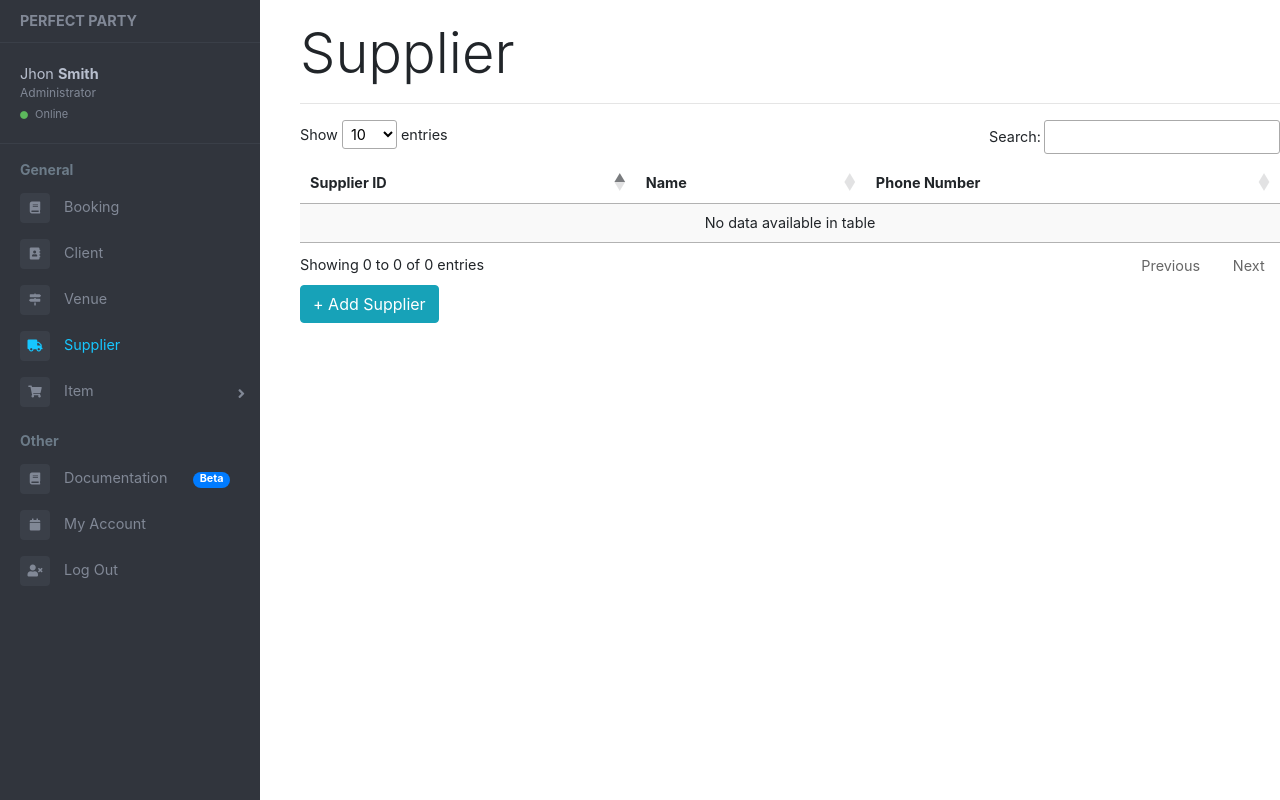
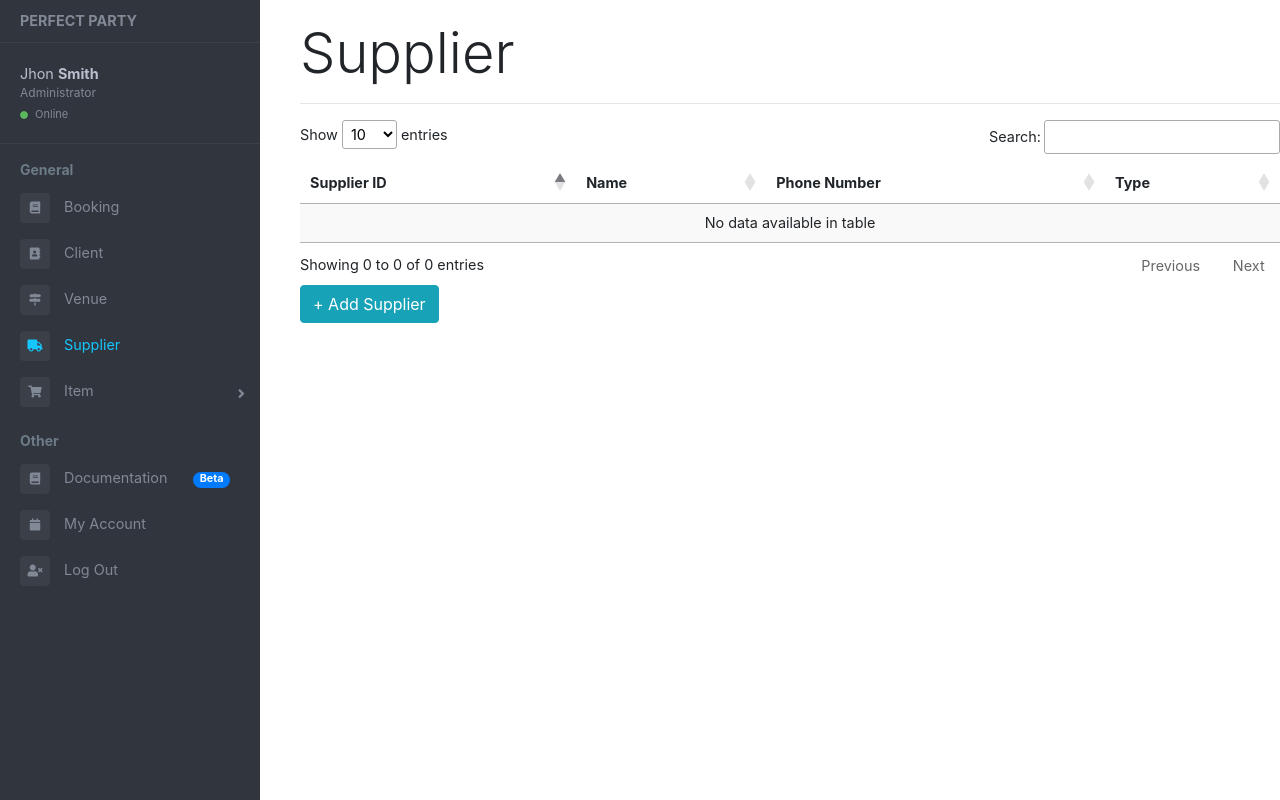
Before and after one commit to fxu9411/Perfect-Party, a Flask app: page /PerfectParty/supplier in a window 1280 px wide. Run offline with Flask 2, Linux system fonts and the light colour scheme; data that the repository does not hold is empty; some libraries are stand-ins or nearby versions.

Commit message:
Display type of suppliers

```diff
--- a/perfect_party/PP/pages.py
+++ b/perfect_party/PP/pages.py
@@ -202,7 +202,8 @@ def get_supplier():
     for item in result:
         obj = {'Supplier ID': item['supplier_id'],
                'Name': item['name'],
-               'Phone Number': item['phone_number']}
+               'Phone Number': item['phone_number'],
+               'Type': item['type']}
         list_of_supplier.append(obj)
 
     supplier_list['data'] = list_of_supplier
--- a/perfect_party/PP/templates/supplier.html
+++ b/perfect_party/PP/templates/supplier.html
@@ -9,6 +9,7 @@
       <th>Supplier ID</th>
       <th>Name</th>
       <th>Phone Number</th>
+      <th>Type</th>
     </tr>
   </thead>
 </table>
@@ -68,7 +69,8 @@ $(document).ready(function() {
         "columns": [
             {data: "Supplier ID"},
             {data: "Name"},
-            {data: "Phone Number"}
+            {data: "Phone Number"},
+            {data: "Type"},
         ],
     } );
     $("#supplier").css('cursor', 'pointer');
```
